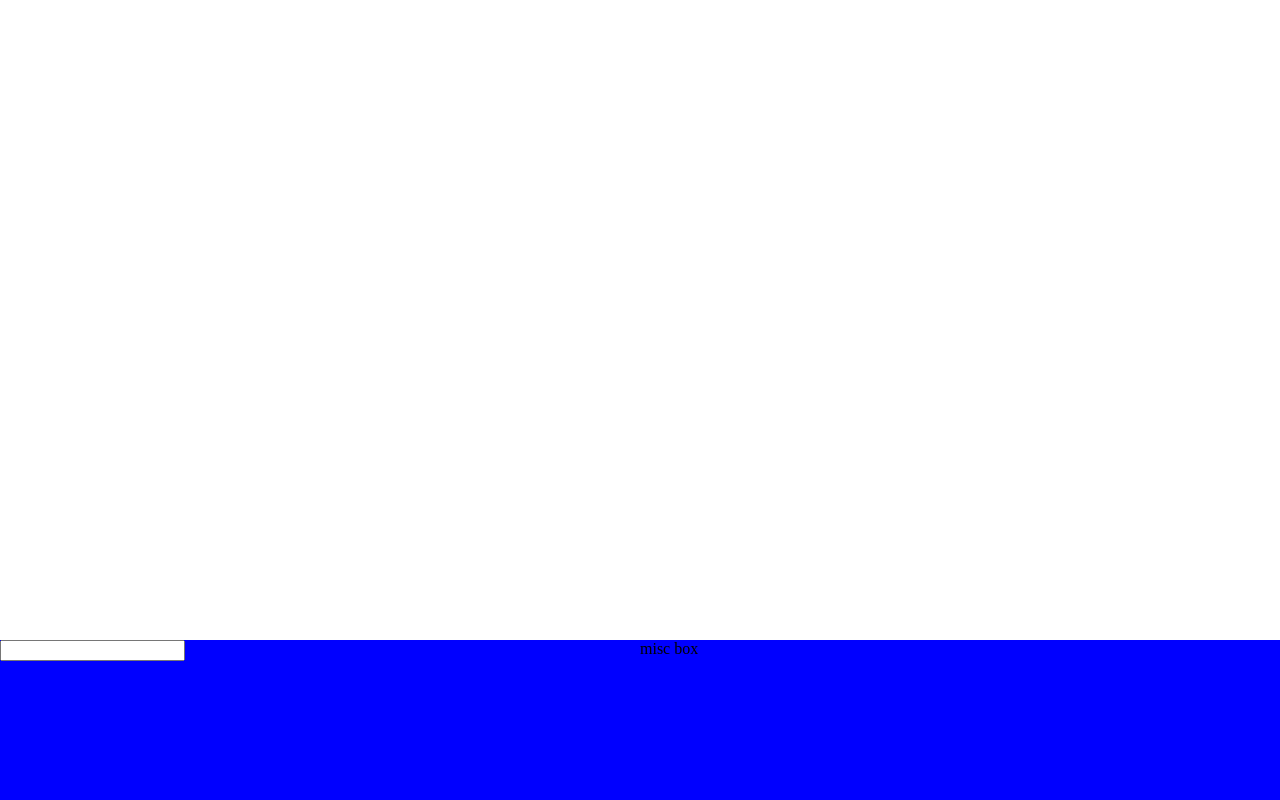
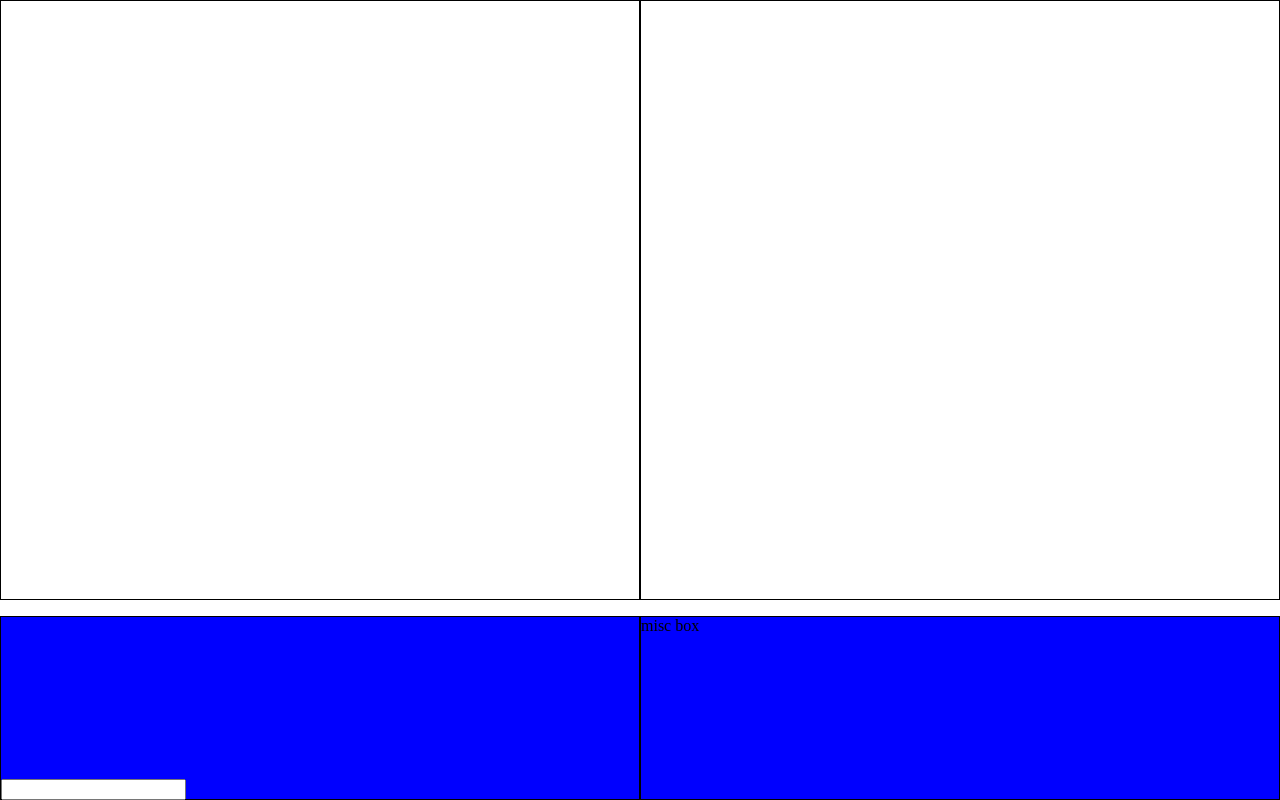
Before and after one commit to geraldthedev/NewChat, a React (Create React App) app: page / in a window 1280 px wide. Built offline with nearby package versions, Linux system fonts and the light colour scheme.

Commit message:
fixing layout

```diff
--- a/src/App.js
+++ b/src/App.js
@@ -20,7 +20,7 @@ export default class Main extends React.Component{
                 <div className='story'></div>
 
                 </div>
-
+                <span className='divider'></span>
                 <div className="messenger-wrapper">
 
                     <div className='chat'>
--- a/src/styles/styles.scss
+++ b/src/styles/styles.scss
@@ -1,5 +1,6 @@
 $messenger-back: blue;
 $grid:1fr 1fr;
+$border: thin solid black;
 
 .container{
     margin: 0;
@@ -12,28 +13,52 @@ $grid:1fr 1fr;
 .content-wrapper{
     display: grid;
     grid-template-columns: $grid;
+
+    height: 75vh;
 }
 
+.info{
+    border: $border;
+
+}
+
+.story{
+    border: $border;
+
+}
+
+.chat{
+    border: $border;
+
+}
+
+.misc{
+    border: $border;
+
+}
 body{
     margin: 0;
     padding: 0;
 
 }
+.divider{
+    height: 5em;
+   background-color: green($color: green);
+}
 .messenger-wrapper{
     display: grid;
     position: absolute;
     bottom: 0;
-    height: 20vh;
+    height: 23vh;
     width: 100vw;
     background-color: $messenger-back;
     grid-template-columns: $grid;
 
 }
 
-.chat{
-
-}
 
 .convo{
     position: absolute;
+    bottom: 0;
+
 }
```
